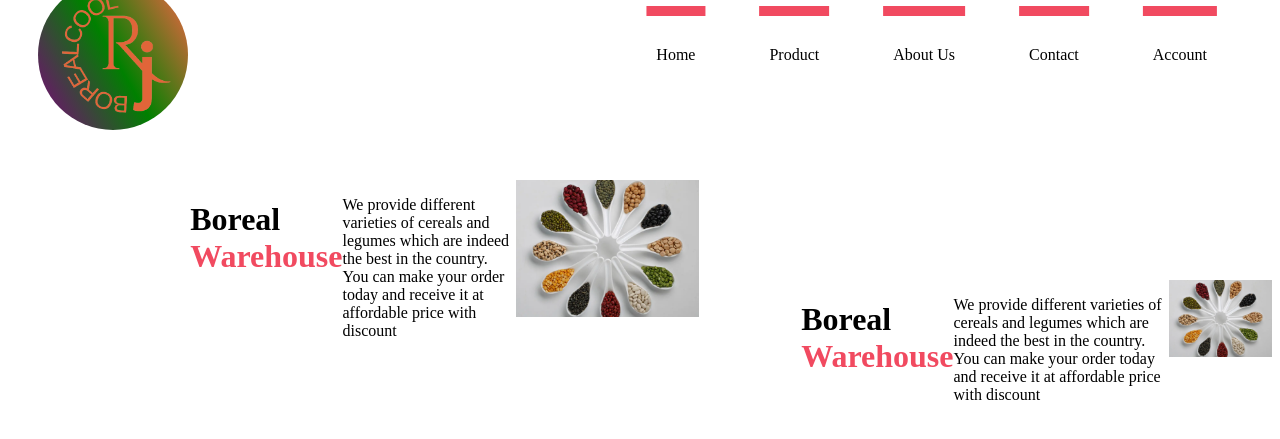
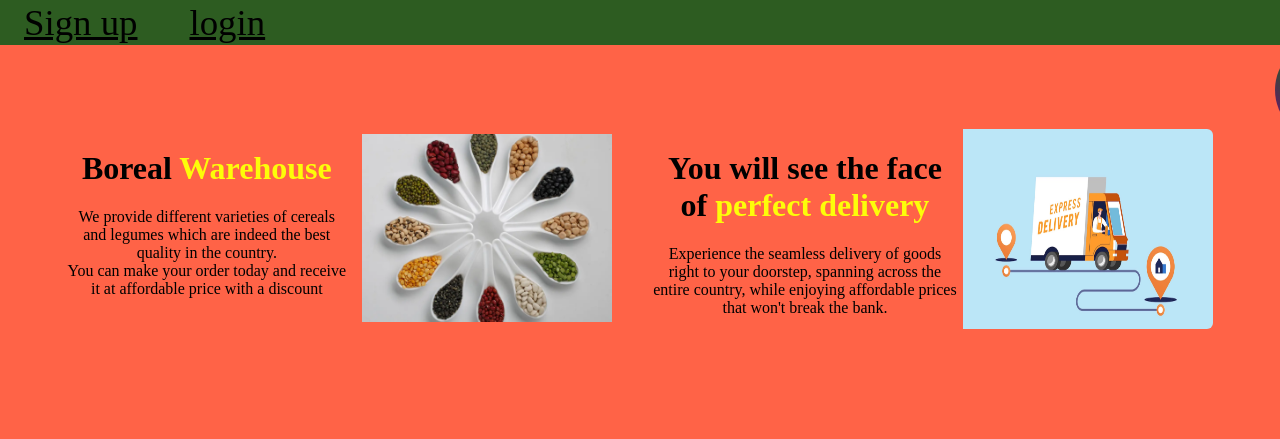
Before and after one commit to shidycool/SOFTWARE_-ASSIN2, a PHP site: page / in a window 1280 px wide. Shown: the top 439 px of the page. Run offline with PHP 8.4, Linux system fonts and the light colour scheme.

Commit message:
additional FE and BE

```diff
--- a/index.css
+++ b/index.css
@@ -1,63 +1,92 @@
+body{
+  background-color: tomato;
+}
 
-.navbar{
-  margin: 30px;
+header{
+  position: fixed;
+  top:0; left: 0; right: 0;
+  background-color: rgb(45, 92, 33);
   display: flex;
   align-items: center;
+  justify-content: space-between;
+  z-index: 1000;
 }
-ul{
-  flex: 1;
-  text-align: right;
-}
-ul li{
-  display: inline-block;
-  list-style: none;
-  margin: 0 25px;
-}
-ul li a{
-  text-decoration: none;
-  color: #000;
-  padding: 0 10px;
-  position: relative;
-}
-ul li a::after{
-  content: '';
-  width: 100%;
-  height: 10px;
-  background: #f14a60;
-  position: absolute;
-  left: 50%;
-  transform: translateX(-50%);
-  top: -40px;
-  transition: 0.5s;
-}
-ul li a:hover::after{
-  width: 100%;
-}
-.banner{
-  display: flex;
-  margin-top: 100px;
+
+header .logo{
+  margin: 5px;
+  margin-top: 40px;
 
 }
-.left-column,.right-column{
-  flex-basis: 50%;
+header .navbar a{
+font-size: 2.3rem;
+border-radius: 80%;
+padding: 5rem 1.5rem;
+color: black;
+
 }
-.right-column img{
-  width: 100%;
+header .navbar a:hover{
+  color: rgb(39, 2, 39);
+  background: rgb(238, 170, 68);
+
+
+}
+
+
+
+.container{
+  display: flex;
+  text-align: center;
+  padding: 4%;
+}
+.intro{
+  margin-top: 62px;
+  display: flex;
+  padding: 8px;
+  width: 50vw;
+  border-radius: 12px;
+}
+.explanation{
+  margin-top: 62px;
+  display: flex;
+  padding: 8px;
+  border-radius: 12px;
+  margin-left: 9px;
+  width: 50vw
+}
+.column_right{
+  width: 50%;
+}
+.column_left{
+  width: 50%;
+}
+.column_left img{
+  max-width: 250px;
+  padding: 2%;
+}
+.expl_img img{
+  max-width: 250px;
+  min-height: 200px;
+  border-radius: 6px;
+  padding-left: 6px;
 }
 span{
-  color: #f14a60;
+  color: rgb(253, 253, 9);
 }
-.banner2{
-  display: flex;
-  margin-top: 100px;
+@media only screen and (max-width:768px) {
+  .container{
+    display: flex;
+    text-align: center;
+    padding: 4%;
+    flex-direction: column;
+  }
+  .intro, .explanation{
+    display: flex;
+    flex-direction: column;
+    width: 80vw;
+    text-align: center;
+    margin: auto;
+    padding: auto;
+    margin-top: 150px;
+  }
 
 }
-.left-column,.right-column{
-  flex-basis: 50%;
-}
-.right-column img{
-  width: 100%;
-}
-span{
-  color: #f14a60;
-}
--- a/index.php
+++ b/index.php
@@ -8,43 +8,39 @@
 
 </head>
 <body>
+  <header>
+  <nav class="navbar">
+          <a href="signup.php">Sign up</a>
+          <a href="login.php">login</a>
+    </nav>
     <div class="logo">
       <div class="navbar">
-      <img style="background: linear-gradient(60deg, purple,green,tomato);border-radius: 75%; width: 150px; height: 150px;position: fixed;" src="Downloads/logo2.png" alt="Logo">
-    <ul>
-          <li><a href="#">Home</a></li>
-          <li><a href="#">Product</a></li>
-          <li><a href="#">About Us</a></li>
-          <li><a href="#">Contact</a></li>
-          <li><a href="#">Account</a></li>
-    </ul>
-  </div>
-</div>
-    <div class="banner">
-      <div class="left-column">
-</div>
-
-<h1>Boreal<span> Warehouse</span></h1>
-<p>We provide different varieties of cereals and legumes which are indeed the best in the country.<br>You can make your order today and receive it at affordable price with discount</p>
+        <img style="background: linear-gradient(60deg, purple,green,tomato);border-radius: 75%; width: 100px; height: 100px;position: fixed;" src="Downloads/logo2.png" alt="Logo">
+      </div>
+    </div>
 
 
-      <div class="right-column">
-        <img src="636d5332951bdc00182d91bf.webp">
-</div>
+  </header>
+  <div class="container">
+    <div class="intro">
+      <div class="column_right">
+        <h1>Boreal<span> Warehouse</span></h1>
+        <p>We provide different varieties of cereals and legumes which are indeed the best quality in the country.<br>You can make your order today and receive it at affordable price with a discount</p>
+      </div>
+      <div class="column_left">
+        <img src="636d5332951bdc00182d91bf.webp" alt="">
+      </div>
+    </div>
 
-<div class="banner2">
-      <div class="left-column">
-</div>
-
-<h1>Boreal<span> Warehouse</span></h1>
-<p>We provide different varieties of cereals and legumes which are indeed the best in the country.<br>You can make your order today and receive it at affordable price with discount</p>
-
-
-      <div class="right-column">
-        <img src="636d5332951bdc00182d91bf.webp">
-</div>
-</div>
-
-
+    <div class="explanation">
+      <div class="explan">
+        <h1>You will see the face of<span> perfect delivery</span></h1>
+        <p>Experience the seamless delivery of goods right to your doorstep, spanning across the entire country, while enjoying affordable prices that won't break the bank.</p>
+      </div>
+      <div class="expl_img">
+        <img src="delivery.webp" alt="">
+      </div>
+    </div>
+  </div>
 </body>
 </html>
--- a/login.php
+++ b/login.php
@@ -15,7 +15,8 @@
   <h3>Log In</h3>
 
   <form action="con2.php" method="POST">
-    <fieldset>
+
+<fieldset>
       <label for="username">Username: </label><br>
       <input type="text" name="username">
     </fieldset>
```
Also changed, not shown: Product.php (+35 -25 lines), style.css (+37 -26 lines), delivery.webp (added).
